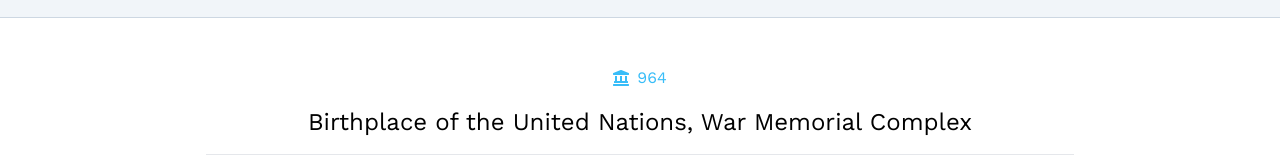
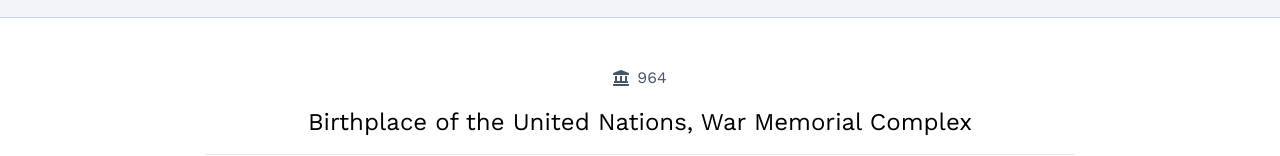
Before and after one commit to tdkent/hlosf-frontend, a Next.js app: page /landmarks/birthplace-of-the-united-nations-war-memorial-complex-964 in a window 1280 px wide. Shown: the part 166-322 px from the top of the page. Built offline with nearby package versions, Linux system fonts and the light colour scheme; no server answers.

Commit message:
Increase font contrast ratios to WCAG standards

```diff
--- a/components/landmarks-list/LandmarksList.js
+++ b/components/landmarks-list/LandmarksList.js
@@ -29,7 +29,7 @@
               <div className="font-light text-sm md:text-base my-1">
                 <ul className="flex flex-row items-center">
                   <li className="px-1 py-0.5 flex flex-row items-center">
-                    <FaLandmark className="mr-1.5 fill-slate-500 " />
+                    <FaLandmark className="mr-1.5 fill-slate-600 " />
                     {lm.number.toString().includes('.')
                       ? lm.number.toString().replace('.', '-')
                       : lm.number}
--- a/components/landmarks-single/SingleLandmarkInfo.js
+++ b/components/landmarks-single/SingleLandmarkInfo.js
@@ -21,8 +21,8 @@
         />
       )}
       <div className="flex items-center justify-center">
-        <FaLandmark className="mr-2 fill-sky-400" />
-        <p className="text-sky-400">{data.number}</p>
+        <FaLandmark className="mr-2 fill-slate-600" />
+        <p className="text-slate-600">{data.number}</p>
       </div>
       <h1 className="my-4 px-2 text-xl sm:text-2xl text-center">
         {data.title}
```
